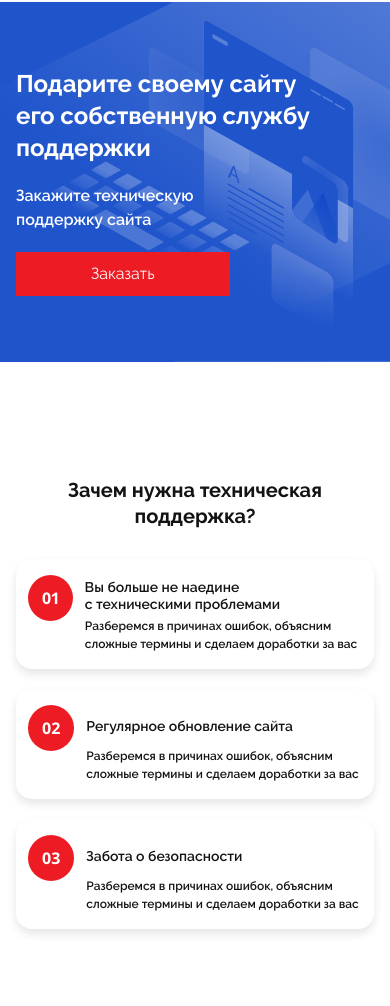
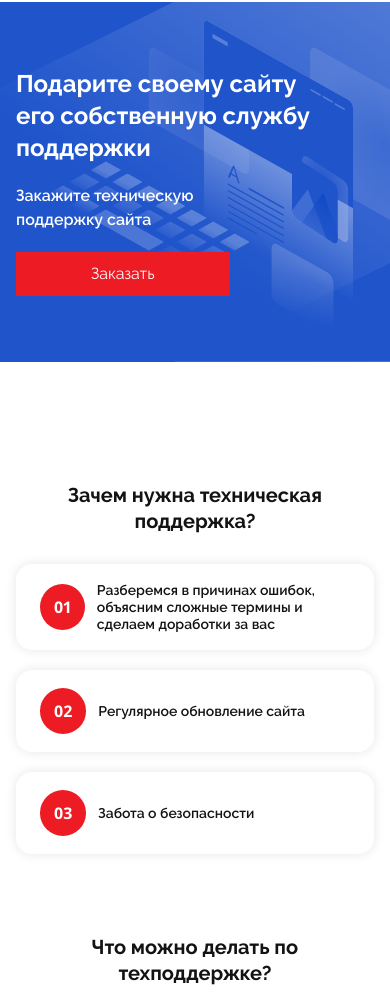
Before and after one commit to Artemis-Faul/RG3, a plain HTML site: page index.html in a window 390 px wide. Shown: the part 88-1094 px from the top of the page. Drawn offline with nearby package versions, Linux system fonts and the light colour scheme.

Commit message:
fixed 1.1

```diff
--- a/css/main.css
+++ b/css/main.css
@@ -151,16 +151,12 @@ h3 {
   color: var(--white);
 }
 
-.mb-40 {
-  margin-bottom: 40px;
-}
-
 .mb-60 {
   margin-bottom: 60px;
 }
 @media (max-width: 1600px) {
   .container {
-    padding: 0 150px;
+    padding: 0 140px;
   }
 }
 
@@ -169,19 +165,19 @@ h3 {
     margin-bottom: 165px;
   }
   .container {
-    padding: 0 100px;
+    padding: 0 67.5px;
   }
 }
 
 @media (max-width: 1280px) {
   .container {
-    padding: 0 60px;
+    padding: 0 30px;
   }
 }
 
 @media (max-width: 1024px) {
   .container {
-    padding: 0 40px;
+    padding: 0 20px;
   }
   .section {
     margin-bottom: 80px;
@@ -232,7 +228,7 @@ h3 {
 
 @media (max-width: 1440px) {
   .header__container {
-    padding: 0 50px;
+    padding: 0 40px;
     width: 100%;
     display: flex;
   }
@@ -338,7 +334,7 @@ h3 {
 }
 
 .menu__link {
-  font-size: 1.125rem;
+  font-size: 1rem;
   color: var(--grey);
 }
 
@@ -359,6 +355,7 @@ h3 {
 
 .phone__text {
   color: var(--grey);
+  font-size: 1rem;
 }
 
 .btn_header {
@@ -528,6 +525,13 @@ h3 {
   align-items: center;
 }
 
+@media (max-width: 1440px) {
+  .banner__wrap {
+    background-position: center;
+    background-size: auto;
+  }
+}
+
 .banner__title {
   line-height: 54px;
   color: var(--white);
@@ -556,6 +560,7 @@ h3 {
 
 @media (max-width: 768px) {
   .banner__wrap {
+    background-size: cover;
     background-position-x: 63%;
     background-position-y: -17px;
     min-height: 360px;
@@ -584,7 +589,7 @@ h3 {
 
 @media (max-width: 1536px) {
   .why-seo {
-    padding-top: 115px;
+    padding-top: 120px;
   }
 }
 
@@ -594,30 +599,31 @@ h3 {
 }
 
 .why-seo__cards {
+  display: grid;
+  grid-template-columns: repeat(3, 1fr);
   gap: 20px;
 }
 
 .why-seo__card {
-  padding: 40px 44px;
-  box-shadow: 0px 5px 10px rgba(0, 0, 0, 0.1);
+  padding: 25px 44px;
+  box-shadow: 0px 0px 12px rgb(0 0 0 / 10%);
   border-radius: 60px;
-  height: 248px;
-}
-
-@media (max-width: 1280px) {
+  display: flex;
+  align-items: center;
+  justify-content: flex-start;
+}
+
+@media (max-width: 1024px) {
   .why-seo__cards {
-    flex-wrap: wrap;
-  }
-  .why-seo__card {
-    padding: 65px 44px;
-    max-width: calc(50% - 10px);
-  }
-}
-
-@media (max-width: 1024px) {
-  .why-seo__card {
-    padding: 50px 44px;
-    height: 240px;
+    grid-template-columns: repeat(2, 1fr);
+    grid-template-rows: repeat(2, 1fr);
+  }
+}
+
+@media (max-width: 768px) {
+  .why-seo__cards {
+    grid-template-columns: repeat(1, 1fr);
+    grid-template-rows: repeat(1, 1fr);
   }
 }
 
@@ -643,45 +649,25 @@ h3 {
 }
 
 .card__content {
-  display: flex;
-  flex-direction: column;
-  justify-content: center;
 }
 
 .card__title {
-  margin-bottom: 20px;
-  height: 48px;
-  max-width: 290px;
   line-height: 120%;
   display: flex;
-  align-items: center;
 }
 .card__text {
-}
-
-@media (max-width: 1024px) {
-  .card__title {
-    max-width: 257px;
-  }
 }
 
 @media (max-width: 768px) {
   .why-seo__card {
-    padding: 16px 12px;
-    max-width: 100%;
-    height: auto;
+    padding: 18px 24px;
     border-radius: 16px;
   }
 
   .card__title {
     font-size: 14px;
-    height: 32px;
-    margin-bottom: 10px;
-    padding-top: 10px;
-  }
-  .card__text {
-    font-size: 12px;
-  }
+  }
+
   .card__number {
     font-size: 16px;
     padding: 11px 14px;
@@ -711,7 +697,7 @@ h3 {
 
 .what-seo__p {
   font-size: 0.875rem;
-  font-weight: 500;
+  font-weight: 400;
   padding: 16px 24px;
   border-radius: 60px;
   color: var(--white);
@@ -1668,12 +1654,6 @@ h3 {
 @media (max-width: 1650px) {
   .tariffs__item {
     padding: 50px 8.5%;
-  }
-}
-
-@media (max-width: 1441px) {
-  .tariffs__item {
-    max-height: 420px;
   }
 }
 
@@ -1896,7 +1876,7 @@ h3 {
 
 @media (max-width: 1280px) {
   .reviews-container {
-    max-width: 900px;
+    max-width: 1050px;
   }
 }
 
--- a/index.html
+++ b/index.html
@@ -113,38 +113,27 @@
 
       <section class="section why-seo">
         <div class="container">
-          <h2 class="mb-40">Зачем нужна техническая поддержка?</h2>
+          <h2 class="mb-60">Зачем нужна техническая поддержка?</h2>
           <div class="cards why-seo__cards">
             <div class="card why-seo__card">
-              <div><span class="card__number">01</span></div>
+              <span class="card__number">01</span>
               <div class="card__content">
                 <h3 class="card__title">
-                  Вы больше не наедине <br />с техническими проблемами
-                </h3>
-                <p class="card__text">
                   Разберемся в причинах ошибок, объясним сложные термины и
                   сделаем доработки за вас
-                </p>
+                </h3>
               </div>
             </div>
             <div class="card why-seo__card">
-              <div><span class="card__number">02</span></div>
+              <span class="card__number">02</span>
               <div class="card__content">
                 <h3 class="card__title">Регулярное обновление сайта</h3>
-                <p class="card__text">
-                  Разберемся в причинах ошибок, объясним сложные термины и
-                  сделаем доработки за вас
-                </p>
               </div>
             </div>
             <div class="card why-seo__card">
-              <div><span class="card__number">03</span></div>
+              <span class="card__number">03</span>
               <div class="card__content">
                 <h3 class="card__title">Забота о безопасности</h3>
-                <p class="card__text">
-                  Разберемся в причинах ошибок, объясним сложные термины и
-                  сделаем доработки за вас
-                </p>
               </div>
             </div>
           </div>
@@ -302,7 +291,7 @@
 
       <section class="section organize">
         <div class="container">
-          <h2 class="mb-40">Как организована работа</h2>
+          <h2 class="mb-60">Как организована работа</h2>
           <div class="tabs">
             <!--  Контейнер с вкладками   -->
             <ul class="tab-header">
@@ -574,7 +563,7 @@
 
       <section class="section tariffs">
         <div class="container">
-          <h2 class="mb-40">Выберите свой тариф</h2>
+          <h2 class="mb-60">Выберите свой тариф</h2>
           <ul class="tariffs__list">
             <li class="tariffs__item">
               <h3 class="tariffs__item-title">Тариф S1</h3>
@@ -819,7 +808,7 @@
 
       <section class="section reviews">
         <div class="container">
-          <h2 class="mb-40">Нам говорят спасибо</h2>
+          <h2 class="mb-60">Нам говорят спасибо</h2>
           <div class="swiper__wrap">
             <div class="reviews-swiper swiper-container reviews-container">
               <div class="swiper-wrapper">
@@ -993,7 +982,7 @@
 
       <section class="section questions">
         <div class="container">
-          <h2 class="mb-40">Частые вопросы</h2>
+          <h2 class="mb-60">Частые вопросы</h2>
           <div class="accordion">
             <div class="accordion-item">
               <button id="accordion-button-1" aria-expanded="false">
```
